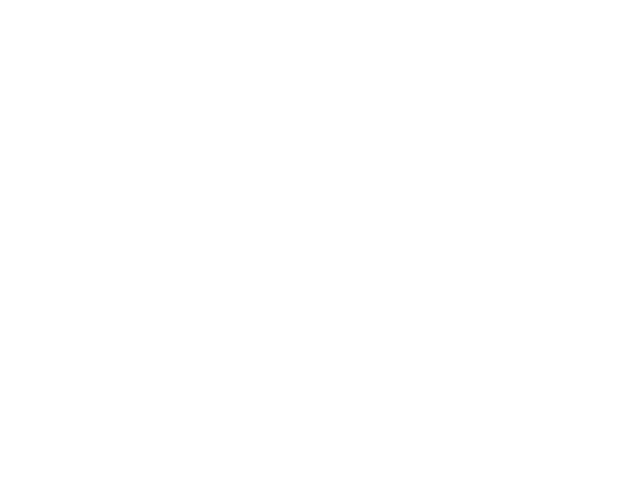
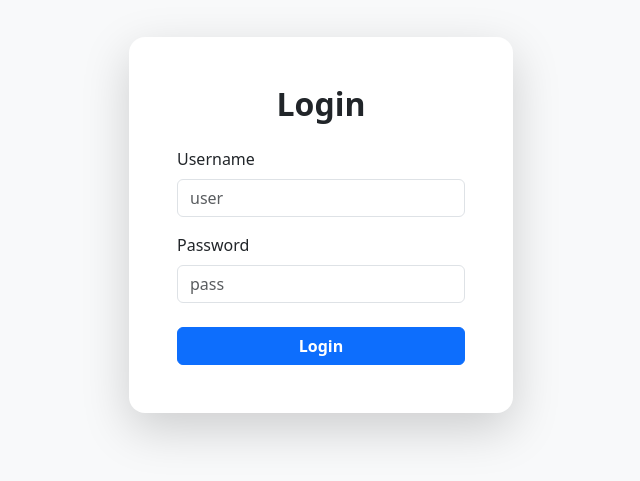
Before and after one commit to doraemon-kub/react-pin, a React (Vite) app: page / in a window 1280 px wide. Shown: the part 175-656 px from the top of the page, without its empty margins (319-959 px from the left). Built offline with nearby package versions, Linux system fonts and the light colour scheme.

Commit message:
cancle x

```diff
--- a/index.html
+++ b/index.html
@@ -4,7 +4,7 @@
     <meta charset="UTF-8" />
     <link rel="icon" type="image/svg+xml" href="/vite.svg" />
     <meta name="viewport" content="width=device-width, initial-scale=1.0" />
-    <title>CSI205</title>
+    <title>csi205</title>
   </head>
   <body>
     <div id="root"></div>
--- a/src/App.jsx
+++ b/src/App.jsx
@@ -18,7 +18,7 @@ import Login from "./pages/Login";
 
 function App() {
 
-    const [token, setToken] = useState('x');
+    const [token, setToken] = useState('');
     const [role, setRole] = useState('');
 
     const [products, setProducts] = useState([]);
```
